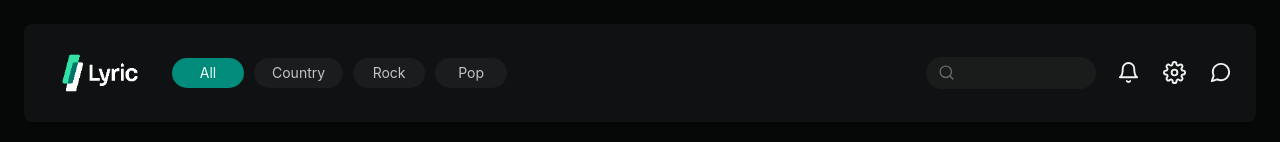
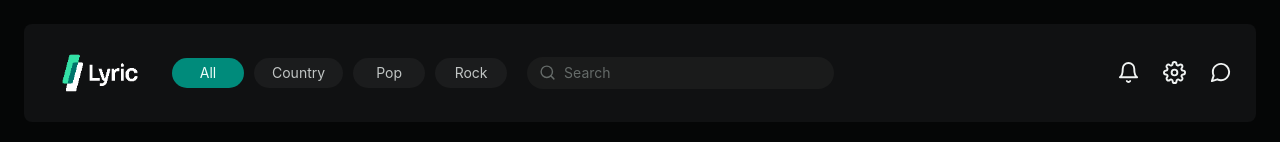
Before and after one commit to lockettks/lyric-fe-test, a React (Vite) app: page / in a window 1280 px wide. Shown: the top 142 px of the page. Built offline with nearby package versions, Linux system fonts and the light colour scheme.

Commit message:
feat: add genre filtering, search functionality, and enhanced UI for BandsList and TopBar

```diff
--- a/src/App.tsx
+++ b/src/App.tsx
@@ -1,17 +1,51 @@
+import {useMemo, useState} from 'react'
 import styled, {createGlobalStyle} from 'styled-components'
 import {BandsList} from './components/BandsList'
 import {InfoPanel} from './components/InfoPanel'
 import {TopBar} from './components/TopBar'
+import {useBands} from './hooks/useBands'
 
-export const App = () => (
+const ALL_GENRES = 'all'
+
+export const App = () => {
+  const {bands, loading, error} = useBands()
+  const [searchQuery, setSearchQuery] = useState('')
+  const [selectedGenre, setSelectedGenre] = useState(ALL_GENRES)
+
+  const genres = useMemo(
+    () => Array.from(new Set(bands.map(({genre}) => genre))).sort(),
+    [bands],
+  )
+
+  const filteredBands = useMemo(() => {
+    const normalizedQuery = searchQuery.trim().toLowerCase()
+
+    return bands.filter((band) => {
+      const matchesSearch =
+        normalizedQuery.length === 0 ||
+        band.bandName.toLowerCase().includes(normalizedQuery)
+      const matchesGenre =
+        selectedGenre === ALL_GENRES || band.genre === selectedGenre
+
+      return matchesSearch && matchesGenre
+    })
+  }, [bands, searchQuery, selectedGenre])
+
+  return (
     <>
       <GlobalStyle />
       <AppShell>
-      <TopBar />
+        <TopBar
+          genres={genres}
+          searchQuery={searchQuery}
+          selectedGenre={selectedGenre}
+          onSearchChange={setSearchQuery}
+          onGenreChange={setSelectedGenre}
+        />
 
         <MainLayout>
           <BandSection>
-          <BandsList />
+            <BandsList bands={filteredBands} loading={loading} error={error} />
           </BandSection>
 
           <InfoPanel />
@@ -19,6 +53,7 @@ export const App = () => (
       </AppShell>
     </>
   )
+}
 
 const GlobalStyle = createGlobalStyle`
   * {
--- a/src/components/BandsList.tsx
+++ b/src/components/BandsList.tsx
@@ -1,15 +1,23 @@
 import styled from 'styled-components'
-import {useBands} from '../hooks/useBands'
+import type {Band} from '../types/band'
 
-export const BandsList = () => {
-  const {bands, loading, error} = useBands()
+interface BandsListProps {
+  bands: Band[]
+  loading: boolean
+  error: Error | null
+}
 
+export const BandsList = ({bands, loading, error}: BandsListProps) => {
   if (loading) {
     return <StatusMessage>Loading bands...</StatusMessage>
   }
 
   if (error) {
     return <StatusMessage>Unable to load bands.</StatusMessage>
+  }
+
+  if (bands.length === 0) {
+    return <StatusMessage>No bands match your filters.</StatusMessage>
   }
 
   return (
--- a/src/components/TopBar.tsx
+++ b/src/components/TopBar.tsx
@@ -1,23 +1,76 @@
+import {useRef} from 'react'
 import styled from 'styled-components'
-import {FiBell, FiMessageCircle, FiSearch, FiSettings} from 'react-icons/fi'
+import {FiBell, FiMessageCircle, FiSearch, FiSettings, FiX} from 'react-icons/fi'
 
-const genrePreviewItems = ['All', 'Country', 'Rock', 'Pop']
+interface TopBarProps {
+  genres: string[]
+  searchQuery: string
+  selectedGenre: string
+  onSearchChange: (query: string) => void
+  onGenreChange: (genre: string) => void
+}
 
-export const TopBar = () => (
+const capitalizeFirstLetter = (value: string) =>
+  `${value.charAt(0).toUpperCase()}${value.slice(1)}`
+
+export const TopBar = ({
+  genres,
+  searchQuery,
+  selectedGenre,
+  onSearchChange,
+  onGenreChange,
+}: TopBarProps) => {
+  const searchInputRef = useRef<HTMLInputElement>(null)
+
+  const clearSearch = () => {
+    onSearchChange('')
+    searchInputRef.current?.focus()
+  }
+
+  return (
     <TopBarContainer>
       <BrandMark src="/sources/lyric_lg_rgb_mnt_wht.png" alt="Lyric Music" />
 
-    <GenrePreview aria-label="Genre filters preview">
-      {genrePreviewItems.map((item, index) => (
-        <GenrePill key={item} $active={index === 0} aria-disabled="true">
-          {item}
+      <GenreFilters aria-label="Genre filters">
+        <GenrePill
+          type="button"
+          $active={selectedGenre === 'all'}
+          onClick={() => onGenreChange('all')}
+        >
+          All
+        </GenrePill>
+        {genres.map((genre) => (
+          <GenrePill
+            key={genre}
+            type="button"
+            $active={selectedGenre === genre}
+            onClick={() => onGenreChange(genre)}
+          >
+            {capitalizeFirstLetter(genre)}
           </GenrePill>
         ))}
-    </GenrePreview>
+      </GenreFilters>
 
-    <SearchPreview aria-label="Search preview" aria-disabled="true">
+      <SearchField>
         <FiSearch />
-    </SearchPreview>
+        <SearchInput
+          ref={searchInputRef}
+          type="search"
+          value={searchQuery}
+          placeholder="Search"
+          aria-label="Search bands by name"
+          onChange={({target}) => onSearchChange(target.value)}
+        />
+        {searchQuery.length > 0 && (
+          <ClearSearchButton
+            type="button"
+            aria-label="Clear search"
+            onClick={clearSearch}
+          >
+            <FiX />
+          </ClearSearchButton>
+        )}
+      </SearchField>
 
       <HeaderIcons aria-label="Header actions preview">
         <IconButton type="button" aria-label="Notifications" disabled>
@@ -32,6 +85,7 @@ export const TopBar = () => (
       </HeaderIcons>
     </TopBarContainer>
   )
+}
 
 const TopBarContainer = styled.header`
   display: flex;
@@ -60,7 +114,7 @@ const BrandMark = styled.img`
   flex: 0 0 auto;
 `
 
-const GenrePreview = styled.nav`
+const GenreFilters = styled.nav`
   display: flex;
   align-items: center;
   gap: 10px;
@@ -74,9 +128,10 @@ const GenrePreview = styled.nav`
   }
 `
 
-const GenrePill = styled.span<{$active?: boolean}>`
+const GenrePill = styled.button<{$active?: boolean}>`
   min-width: 72px;
   padding: 8px 18px;
+  border: 0;
   border-radius: 999px;
   background: ${({$active}) => ($active ? '#008b7b' : '#1b1c1d')};
   color: ${({$active}) => ($active ? '#eefdf9' : '#c1c5c4')};
@@ -84,28 +139,35 @@ const GenrePill = styled.span<{$active?: boolean}>`
   line-height: 1;
   text-align: center;
   white-space: nowrap;
+  cursor: pointer;
+
+  &:focus-visible {
+    outline: 2px solid #e7fffb;
+    outline-offset: 2px;
+  }
 `
 
-const SearchPreview = styled.div`
+const SearchField = styled.div`
   display: flex;
   align-items: center;
-  width: min(170px, 18vw);
-  min-width: 120px;
+  width: clamp(220px, 24vw, 310px);
+  min-width: 180px;
   height: 32px;
-  margin-left: auto;
+  margin-left: 2px;
   padding: 0 12px;
   border-radius: 999px;
   background: #1a1b1b;
   color: #656b69;
 
   svg {
+    flex: 0 0 auto;
     width: 17px;
     height: 17px;
   }
 
   @media (max-width: 900px) {
     margin-left: 0;
-    flex: 1 1 180px;
+    flex: 1 1 260px;
   }
 
   @media (max-width: 520px) {
@@ -114,11 +176,64 @@ const SearchPreview = styled.div`
   }
 `
 
+const SearchInput = styled.input`
+  min-width: 0;
+  width: 100%;
+  border: 0;
+  padding: 0 0 0 8px;
+  background: transparent;
+  color: #f0f3f2;
+  font-size: 14px;
+  outline: 0;
+
+  &::placeholder {
+    color: #656b69;
+  }
+
+  &::-webkit-search-cancel-button {
+    appearance: none;
+  }
+`
+
+const ClearSearchButton = styled.button`
+  display: grid;
+  flex: 0 0 auto;
+  width: 20px;
+  height: 20px;
+  place-items: center;
+  border: 0;
+  padding: 0;
+  border-radius: 999px;
+  background: transparent;
+  color: #a8afac;
+  cursor: pointer;
+
+  svg {
+    width: 15px;
+    height: 15px;
+  }
+
+  &:hover {
+    color: #f0f3f2;
+    background: #272a29;
+  }
+
+  &:focus-visible {
+    outline: 2px solid #e7fffb;
+    outline-offset: 2px;
+  }
+`
+
 const HeaderIcons = styled.div`
   display: flex;
   align-items: center;
   gap: 18px;
   flex: 0 0 auto;
+  margin-left: auto;
+
+  @media (max-width: 900px) {
+    margin-left: 0;
+  }
 `
 
 const IconButton = styled.button`
```
Lines whose indentation alone changed are shown as unchanged.
